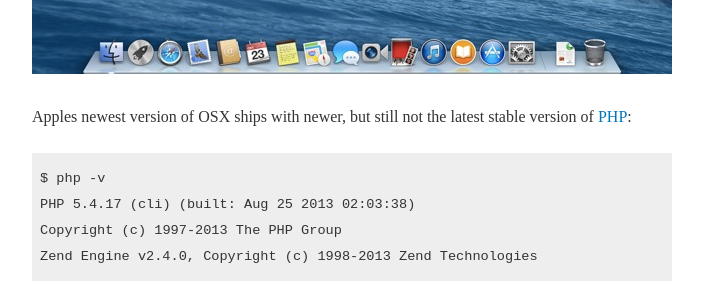
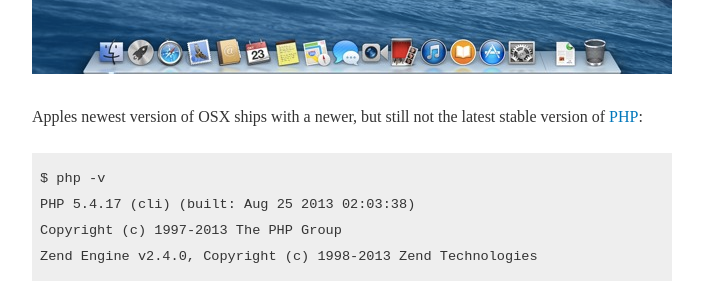
Before and after one commit to dabio/dabio, a Jekyll site: the page built from _posts/2013-10-23-install-symfony-on-mosx-mavericks.md, in a window 1280 px wide and 900 px high, scrolled down 412 px. Shown: the part 152-452 px from the top of the window, without its empty margins (288-991 px from the left). Built offline with Jekyll 4.4.1, drawn with Linux system fonts in a browser that asks for light colours; some web fonts are replaced; Markdown is read by kramdown in place of the engine named in the settings; comment, search, counter and statistics services are not loaded.

Commit message:
Typo fixes.

````diff
--- a/_posts/2013-10-23-install-symfony-on-mosx-mavericks.md
+++ b/_posts/2013-10-23-install-symfony-on-mosx-mavericks.md
@@ -9,7 +9,7 @@ category: posts
 
 ![Fresh installed Mavericks](/images/blog/mavericks-start.jpg)
 
-Apples newest version of OSX ships with newer, but still not the latest stable version of [PHP][php]:
+Apples newest version of OSX ships with a newer, but still not the latest stable version of [PHP][php]:
 
 ```bash
 $ php -v
````
